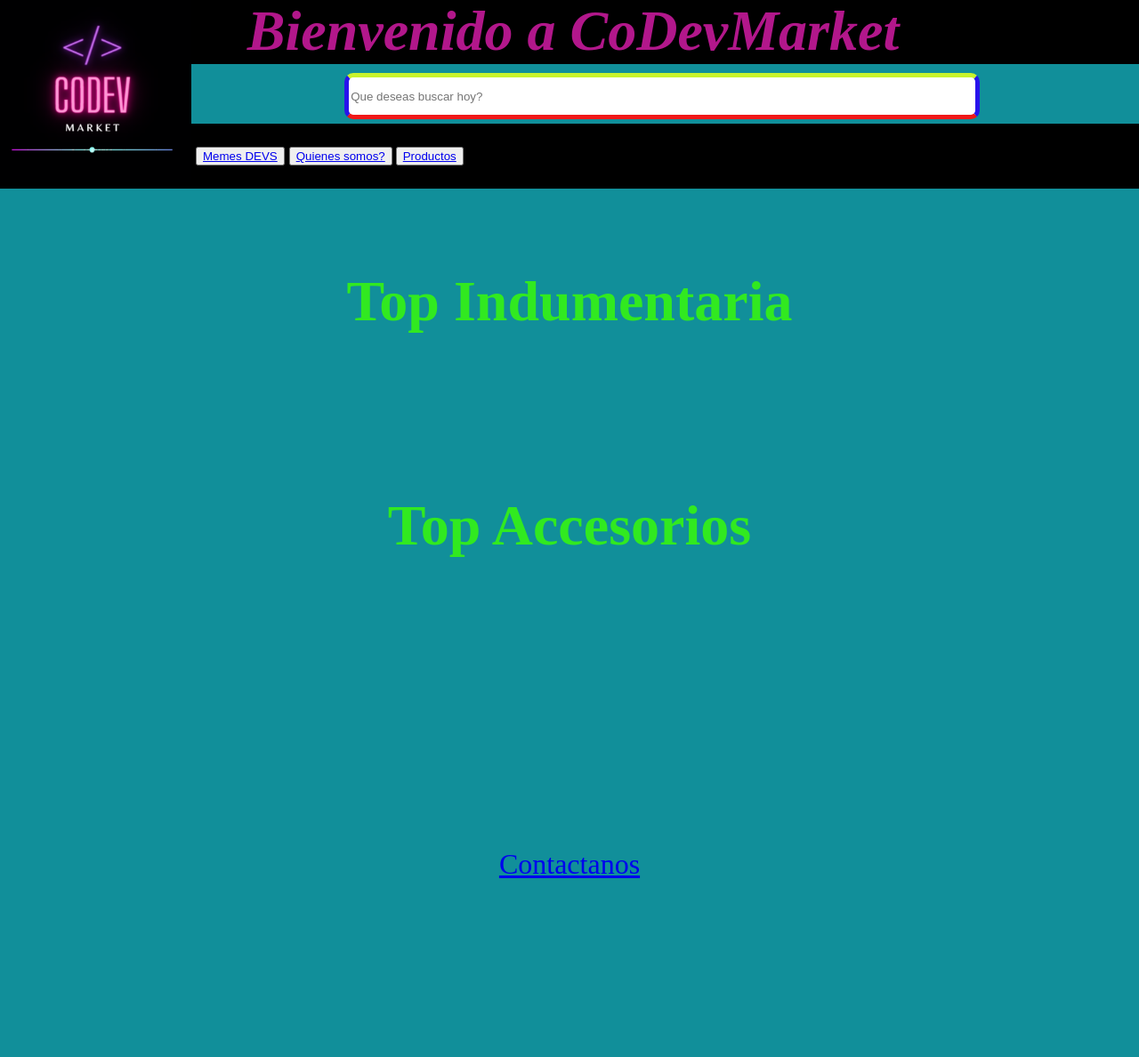
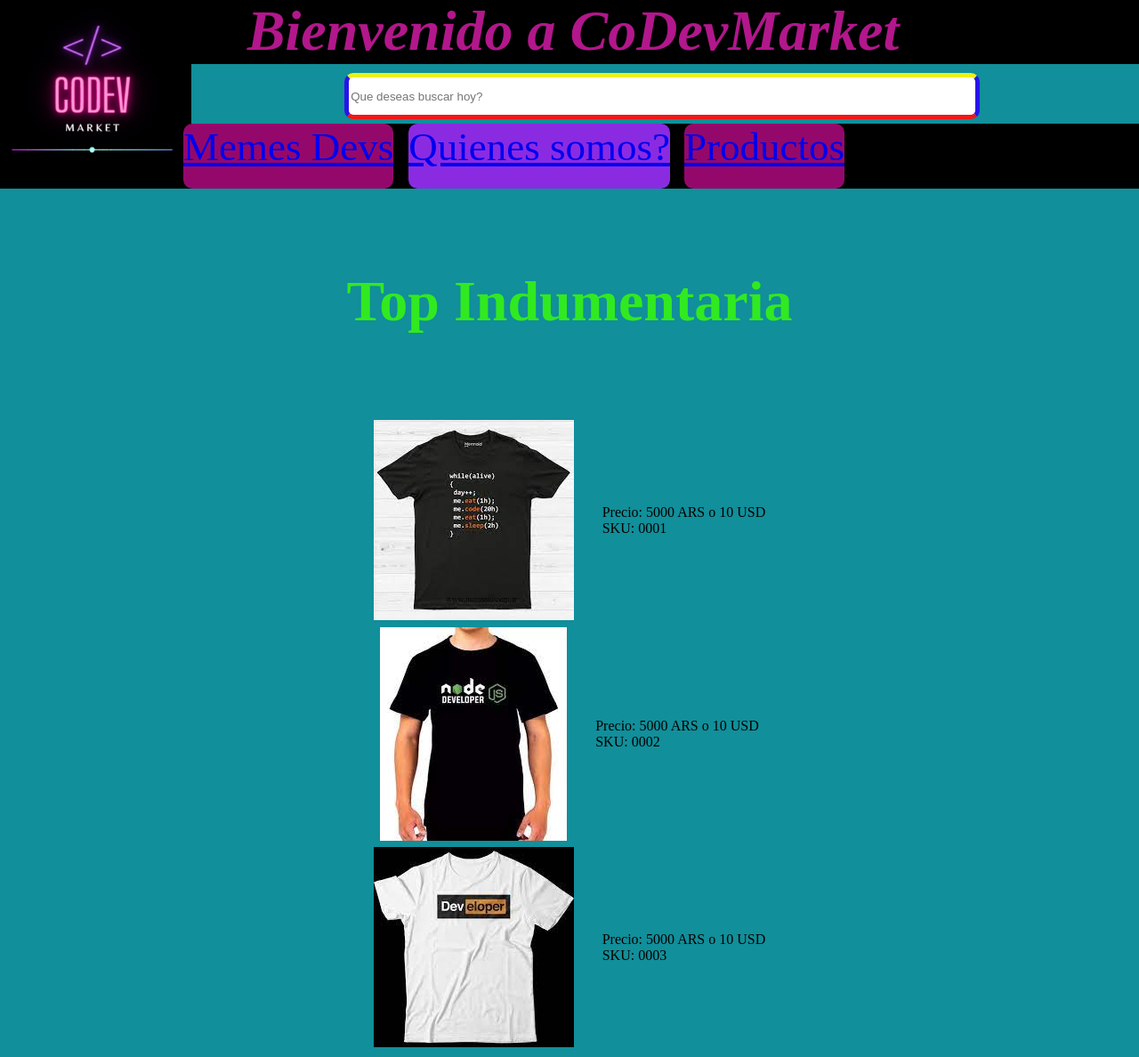
Before and after one commit to Javierzrierag/CoDevMarket, a plain HTML site: page index.html in a window 1280 px wide. Shown: the top 1188 px of the page at 89% size. Before the commit the page ends 998 px from the top, so only its background shows below. Drawn offline with Linux system fonts and the light colour scheme.

Commit message:
new chaNGES

```diff
--- a/CoDevMarketProject/CSS/styles.css
+++ b/CoDevMarketProject/CSS/styles.css
@@ -1,22 +1,5 @@
 html {
   background: rgb(17, 143, 154);
-}
-
-#memes {
-  font-size: 45px;
-  margin-left: 220px;
-  margin-right: 1px;
-  display: inline-block;
-
-
-}
-
-#nosotros {
-  display: inline-block;
-}
-
-#productos {
-  display: inline-block;
 }
 
 #logo {
@@ -24,6 +7,37 @@ html {
   margin-top: -1%;
   margin-left: -1%;
 
+}
+
+#memes {
+  margin-left: 206px;
+  margin-right: 1px;
+  background-color: rgb(149, 8, 107);
+}
+
+#nosotros {
+  background-color: blueviolet;
+}
+
+#productos {
+ background-color: rgb(149, 8, 107);
+}
+
+#barra > *{
+  font-size: 45px;
+  border-radius: 10px;
+  display: flex;
+}
+
+#barra {
+  background-color: black;
+  height: 73px;
+  margin-top: -5px;
+  margin-left: -8px;
+  margin-right: -8px;
+  display: flex;
+  gap: 1rem;
+  flex-direction: row;
 }
 
 #titulo1 {
@@ -37,26 +51,18 @@ html {
   margin-right: -8px;
 }
 
-#barra {
-  background-color: black;
-  height: 73px;
-  margin-top: -5px;
-  margin-left: -8px;
-  margin-right: -8px;
-
-}
-
 #psearch {
   flood-color: black;
   width: 700px;
   height: 40px;
   margin-left: 30%;
   margin-bottom: 10px;
-  border-top: 5px solid rgb(200, 243, 44);
+  border-top: 5px solid rgb(236, 240, 24);
   border-bottom: 5px solid rgb(240, 24, 24);
   border-left: 5px solid rgb(40, 19, 236);
   border-right: 5px solid rgb(40, 19, 236);
   border-radius: 10px;
+  display: flex;
 }
 
 #algmemes {
@@ -121,3 +127,13 @@ html {
   text-align: center;
   font-size: 2rem;
 }
+#top > *{
+display: flex;
+justify-content: center;
+align-items:center;
+height: 30vh;
+gap: 2rem;
+}
+#uno, #dos, #tres{
+
+}
--- a/index.html
+++ b/index.html
@@ -22,22 +22,16 @@
       </div>
       <div>
         <nav id="barra">
-          <div id="memes">
-            <button>
-              <a href="./CoDevMarketProject/Index/MemesDev.html">Memes DEVS</a>
-            </button>
+          <div id="memes" draggable="true">
+            <a href="./CoDevMarketProject/Index/MemesDev.html">Memes Devs</a>
           </div>
-          <div id="nosotros">
-            <button>
-              <a href="./CoDevMarketProject/Index/Nosotros.html"
-                >Quienes somos?</a
-              >
-            </button>
+          <div id="nosotros" draggable="true">
+            <a href="./CoDevMarketProject/Index/Nosotros.html"
+              >Quienes somos?</a
+            >
           </div>
-          <div id="productos">
-            <button>
-              <a href="./CoDevMarketProject/Index/Productos.html">Productos</a>
-            </button>
+          <div id="productos" draggable="true">
+            <a href="./CoDevMarketProject/Index/Productos.html">Productos</a>
           </div>
         </nav>
       </div>
@@ -48,6 +42,35 @@
     <h2 id="algmemes">Top Indumentaria</h2>
     <br />
     <br />
+    <div id="top">
+      <div id="uno">
+        <img src="./CoDevMarketProject/Image/una.jpg" alt="" />
+        <div>
+          <p>
+            Precio: 5000 ARS o 10 USD <br />
+            SKU: 0001
+          </p>
+        </div>
+      </div>
+      <div id="dos">
+        <img src="./CoDevMarketProject/Image/dos.jpg" alt="" />
+        <div>
+          <p>
+            Precio: 5000 ARS o 10 USD <br />
+            SKU: 0002
+          </p>
+        </div>
+      </div>
+      <div id="tres">
+        <img src="./CoDevMarketProject/Image/tres.jpg" alt="" />
+        <div>
+          <p>
+            Precio: 5000 ARS o 10 USD <br />
+            SKU: 0003
+          </p>
+        </div>
+      </div>
+    </div>
     <br />
     <br />
 
```
Also changed, not shown: CoDevMarketProject/Image/cinco.jpg (added), CoDevMarketProject/Image/cuatro.jpg (added), CoDevMarketProject/Image/dos.jpg (added), CoDevMarketProject/Image/seis.jpg (added), CoDevMarketProject/Image/tres.jpg (added), CoDevMarketProject/Image/una.jpg (added).
